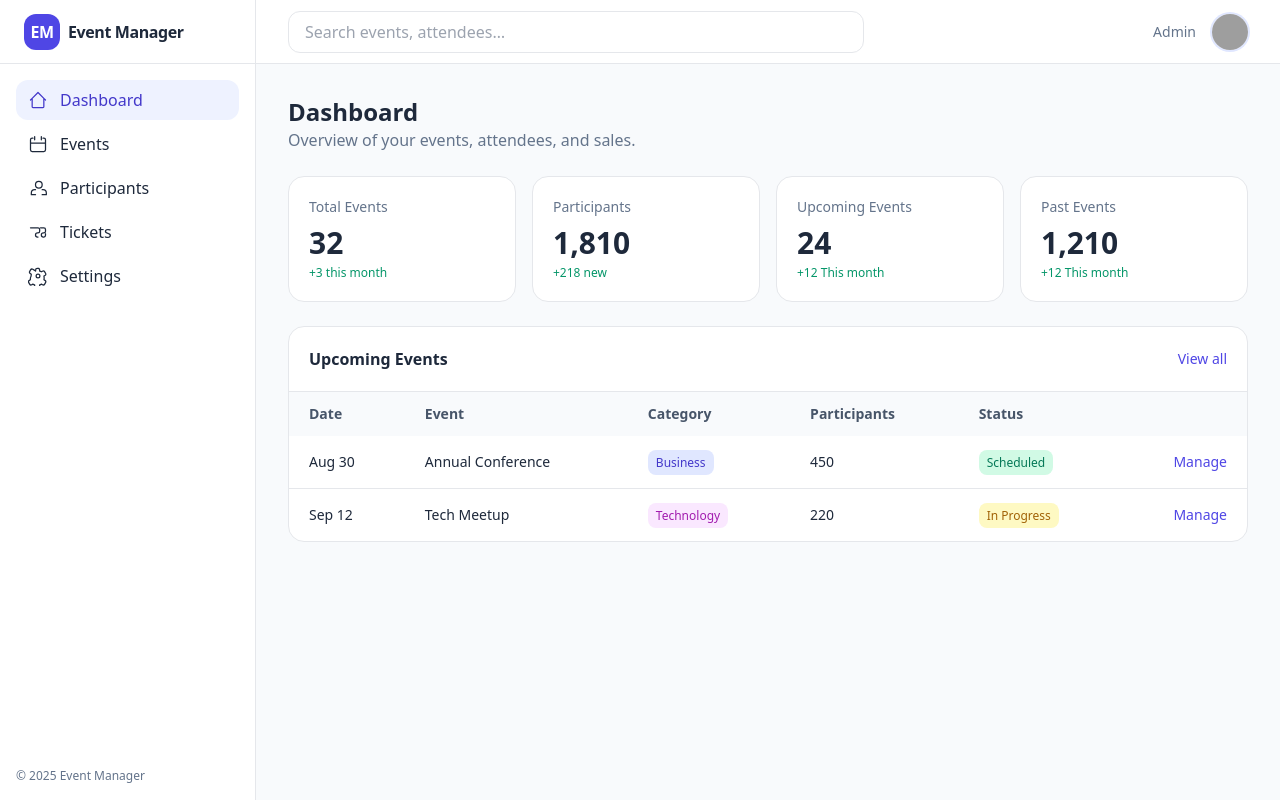
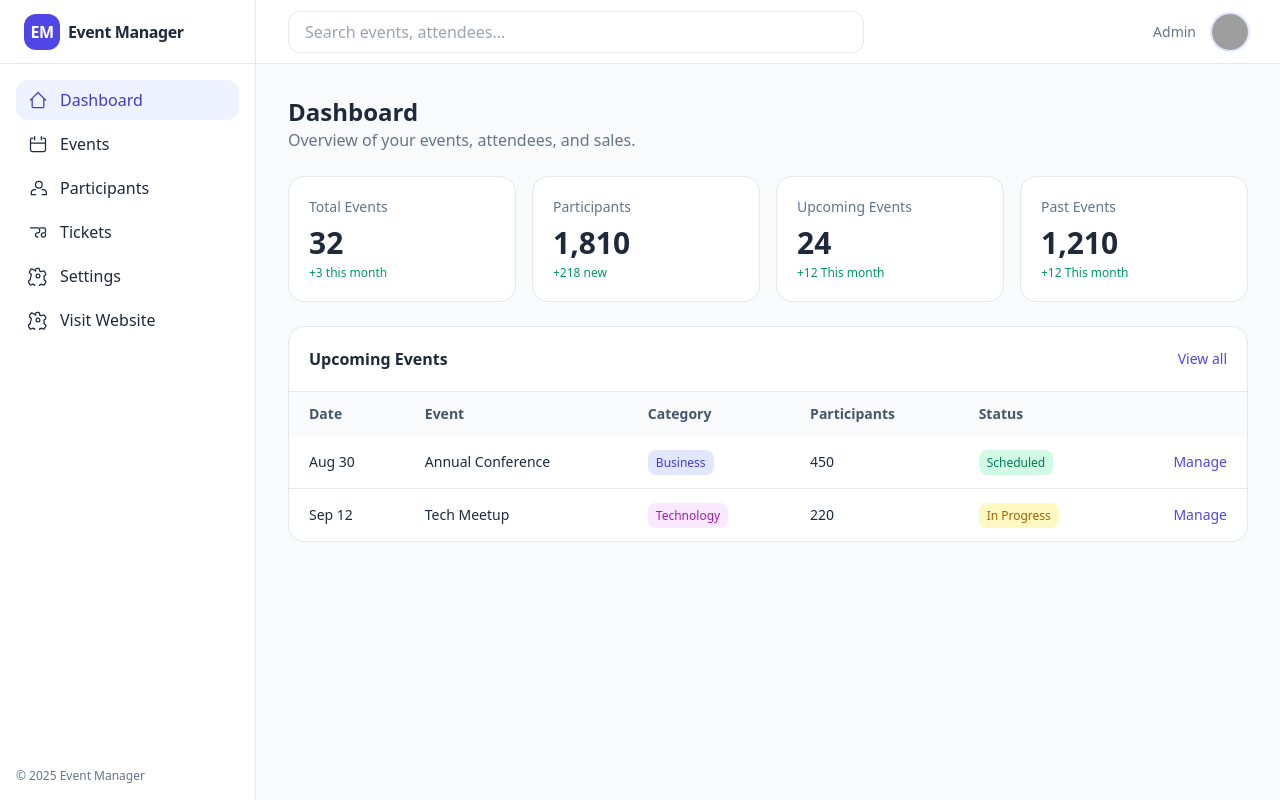
Before and after one commit to yanisahmed/python-event-management, a Django app: page /admin/dashboard/ in a window 1280 px wide. Run offline with Django 5.2, Linux system fonts and the light colour scheme; some libraries are stand-ins or nearby versions; grey boxes are pictures that could not be loaded.

Commit message:
url updated of dashboard

```diff
--- a/event/templates/dashboard/dashboard.html
+++ b/event/templates/dashboard/dashboard.html
@@ -43,6 +43,10 @@
         <a href="http://127.0.0.1:8000/admin/dashboard/settings" class="flex items-center gap-3 px-3 py-2 rounded-xl hover:bg-slate-100">
           <svg class="h-5 w-5" viewBox="0 0 24 24" fill="none" stroke="currentColor"><path stroke-linecap="round" stroke-linejoin="round" stroke-width="1.5" d="M11.983 2.75a2 2 0 012 2V6.1a7.94 7.94 0 012.13.884l1.19-.686a2 2 0 012.73.732l1 1.732a2 2 0 01-.732 2.732l-1.19.686c.17.7.26 1.432.26 2.184s-.09 1.484-.26 2.184l1.19.686a2 2 0 01.732 2.732l-1 1.732a2 2 0 01-2.732.732l-1.19-.686a7.94 7.94 0 01-2.13.884v1.35a2 2 0 01-2 2h-2a2 2 0 01-2-2v-1.35a7.94 7.94 0 01-2.13-.884l-1.19.686a2 2 0 01-2.732-.732l-1-1.732a2 2 0 01.732-2.732l1.19-.686A7.94 7.94 0 013.75 12c0-.752.09-1.484.26-2.184l-1.19-.686A2 2 0 012.088 6.4l1-1.732a2 2 0 012.732-.732l1.19.686A7.94 7.94 0 019.14 6.1V4.75a2 2 0 012-2h2zM12 9.75A2.25 2.25 0 1012 14.25 2.25 2.25 0 0012 9.75z"/></svg>
           Settings
+        </a>
+        <a href="http://127.0.0.1:8000/admin/" class="flex items-center gap-3 px-3 py-2 rounded-xl hover:bg-slate-100">
+          <svg class="h-5 w-5" viewBox="0 0 24 24" fill="none" stroke="currentColor"><path stroke-linecap="round" stroke-linejoin="round" stroke-width="1.5" d="M11.983 2.75a2 2 0 012 2V6.1a7.94 7.94 0 012.13.884l1.19-.686a2 2 0 012.73.732l1 1.732a2 2 0 01-.732 2.732l-1.19.686c.17.7.26 1.432.26 2.184s-.09 1.484-.26 2.184l1.19.686a2 2 0 01.732 2.732l-1 1.732a2 2 0 01-2.732.732l-1.19-.686a7.94 7.94 0 01-2.13.884v1.35a2 2 0 01-2 2h-2a2 2 0 01-2-2v-1.35a7.94 7.94 0 01-2.13-.884l-1.19.686a2 2 0 01-2.732-.732l-1-1.732a2 2 0 01.732-2.732l1.19-.686A7.94 7.94 0 013.75 12c0-.752.09-1.484.26-2.184l-1.19-.686A2 2 0 012.088 6.4l1-1.732a2 2 0 012.732-.732l1.19.686A7.94 7.94 0 019.14 6.1V4.75a2 2 0 012-2h2zM12 9.75A2.25 2.25 0 1012 14.25 2.25 2.25 0 0012 9.75z"/></svg>
+          Visit Website
         </a>
       </nav>
       <div class="mt-auto p-4 text-xs text-slate-500">© 2025 Event Manager</div>
--- a/event/urls.py
+++ b/event/urls.py
@@ -2,6 +2,7 @@ from django.urls import path
 from event.views import *
 
 urlpatterns = [
+    path('', frontend_home, name='home'),
     path('dashboard/', dashboard, name='dashboard'),
     path('dashboard/events/', dashboard_event, name='event'),
     path('dashboard/participants/', dashboard_participant, name='participant'),
--- a/event/views.py
+++ b/event/views.py
@@ -4,6 +4,9 @@ from event.forms import AddEventForm
 from django.contrib import messages
 
 # Create your views here.
+def frontend_home(request):
+    return render(request, 'frontend/home.html')
+
 def dashboard(request):
     return render(request, 'dashboard/dashboard-home.html')
 
```
